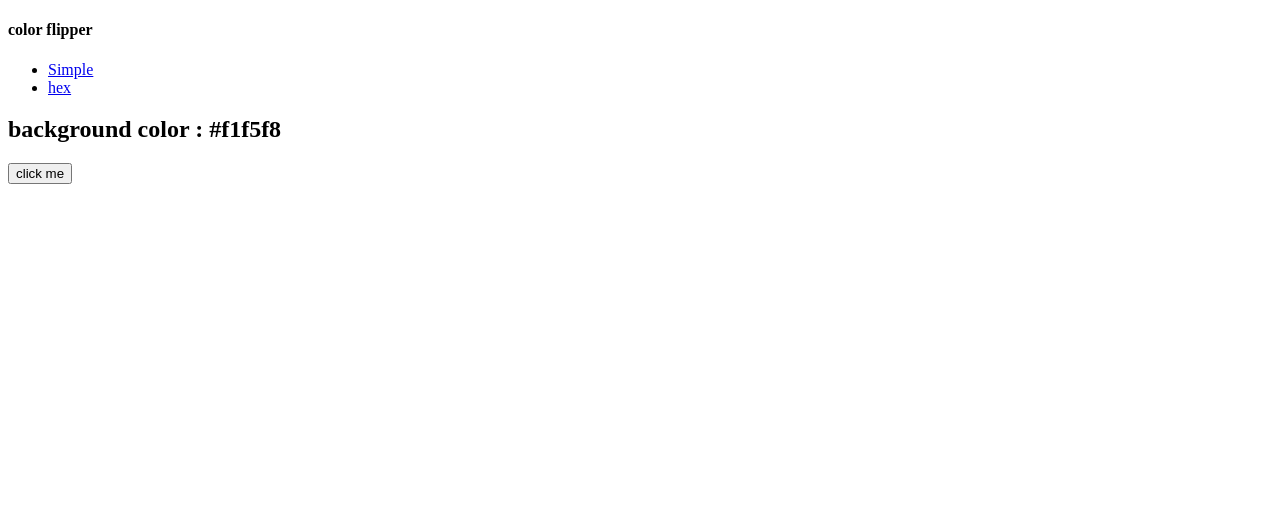
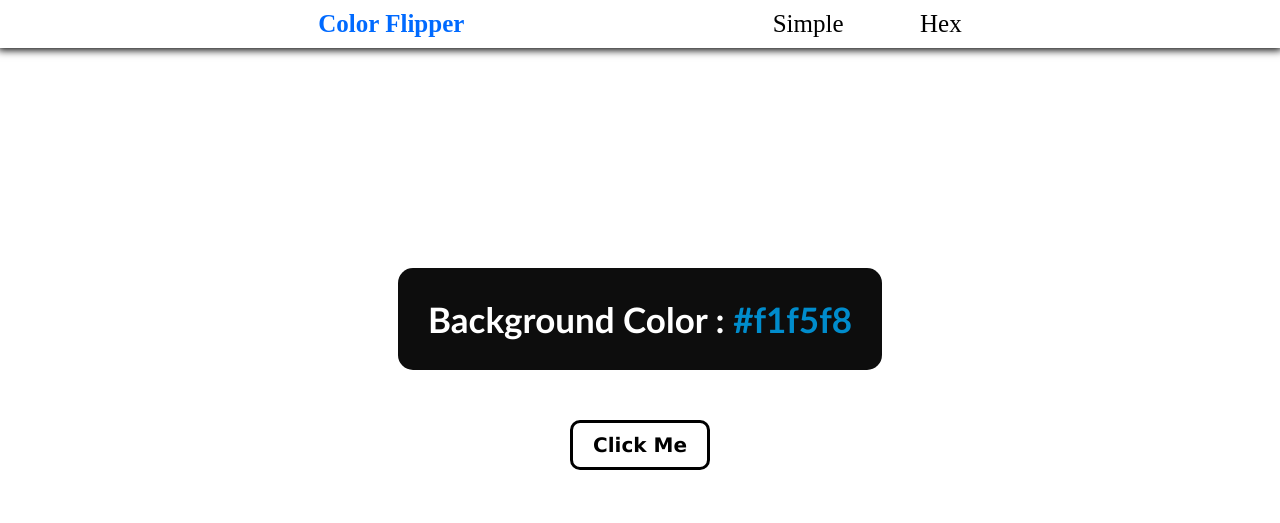
Before and after one commit to GabrielTrindade20/Projetos-JavaScript, a plain HTML site: page trocador de cores/hex.html in a window 1280 px wide. Drawn offline with Linux system fonts and the light colour scheme.

Commit message:
finalização do projeto

```diff
--- a/trocador de cores/hex.html
+++ b/trocador de cores/hex.html
@@ -1,22 +1,21 @@
 <!DOCTYPE html>
 <html lang="pt-BR">
-
 <head>
     <meta charset="UTF-8">
     <meta name="viewport" content="width=device-width, initial-scale=1.0">
-    <title>Color Flipper || Simple</title>
+    <link rel="stylesheet" href="styles.css" >
+    <title>Color flipper || Simple</title>
 </head>
-
 <body>
     <nav>
         <div class="nav-center">
-            <h4>color flipper</h4>
+            <h4>Color Flipper</h4>
             <ul class="nav-links">
                 <li>
                     <a href="index.html">Simple</a>
                 </li>
                 <li>
-                    <a href="hex.html">hex</a>
+                    <a href="hex.html">Hex</a>
                 </li>
             </ul>
         </div>
@@ -24,16 +23,14 @@
 
     <main>
         <div class="container">
-            <h2>background color : <span class="color">
-                    #f1f5f8
-                </span></h2>
+            <h2>Background Color : <span class="color">
+                #f1f5f8
+            </span></h2>
             <button class="btn btn-hero" id="btn">
-                click me
+                Click Me
             </button>
         </div>
     </main>
-    <!-- javaScript -->
     <script src="hex.js"></script>
 </body>
-
 </html>
--- a/trocador de cores/styles.css
+++ b/trocador de cores/styles.css
@@ -15,13 +15,15 @@
 
 h4 {
     color: #006aff;
+    font-size: 25px;
 }
 
 .nav-links {
     display: flex;
     justify-content: space-between;
-    width: 10%;
+    width: 15%;
     list-style-type: none;
+    font-size: 25px;
 }
 
 a {
@@ -30,13 +32,55 @@ a {
 }
 
 main {
-    background: black;
-    color: white;
-    height: 200px;
-    width: 200px;
+    position: relative;
+    width: '100%';
     padding: 20px;
     margin: 20px;
     display: flex;
     flex-direction: column;
     justify-content: center;
+    align-items: center;
 }
+
+.container {
+    position: absolute;
+    padding: 50px;
+    top: 150px;
+    text-align: center;
+}
+
+h2 {
+    margin-bottom: 50px;
+    font-family: 'Gill Sans', 'Gill Sans MT', Calibri, 'Trebuchet MS', sans-serif;
+    padding: 30px;
+    color: #fff;
+    font-size: 35px;
+    align-items: center;
+    text-align: center;
+    border-radius: 15px;
+    background-color: #0d0d0d;
+    justify-content: space-between;
+}
+
+span{
+    color: #008ccc;
+}
+
+#btn {
+    background-color: initial;
+    padding: 10px 20px 10px 20px;
+    font-size: 20px;
+    border: solid #000;
+    border-radius: 10px;
+    color: #000000;
+    font-family: Verdana, Geneva, Tahoma, sans-serif;
+    font-weight: bold;
+}
+
+.btn {
+    -webkit-transition: box-shadow 300ms ease-in-out, color 300ms ease-in-out;
+    transition: box-shadow 300ms ease-in-out, color 300ms ease-in-out;
+  }
+  .btn:hover {
+    box-shadow: 0 0 40px 40px #008ccc inset;
+  }
```
Also changed, not shown: trocador de cores/index.html (+2 -2 lines).
